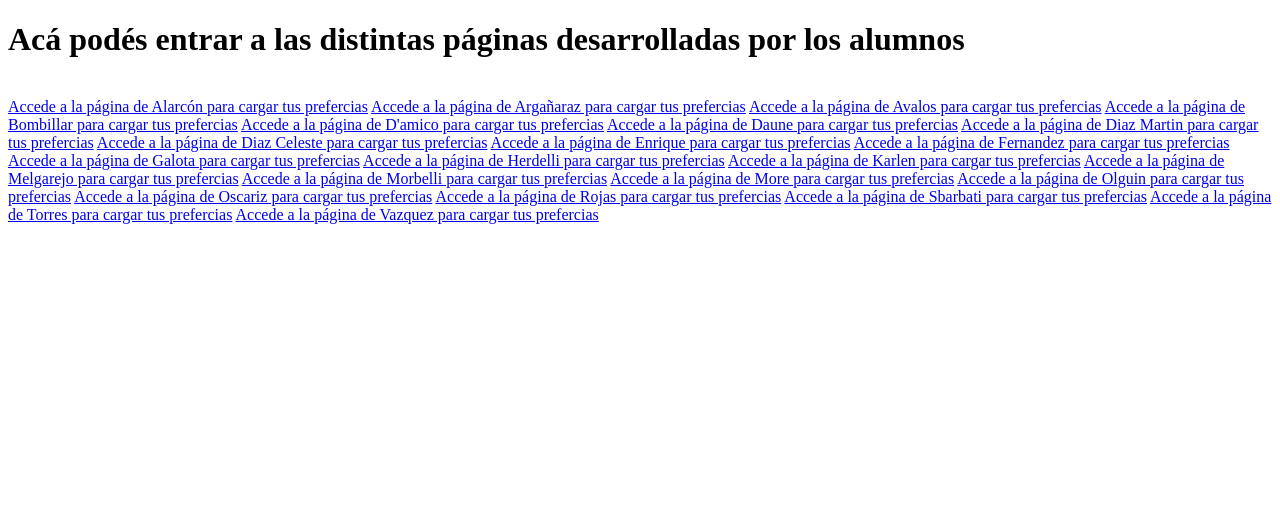
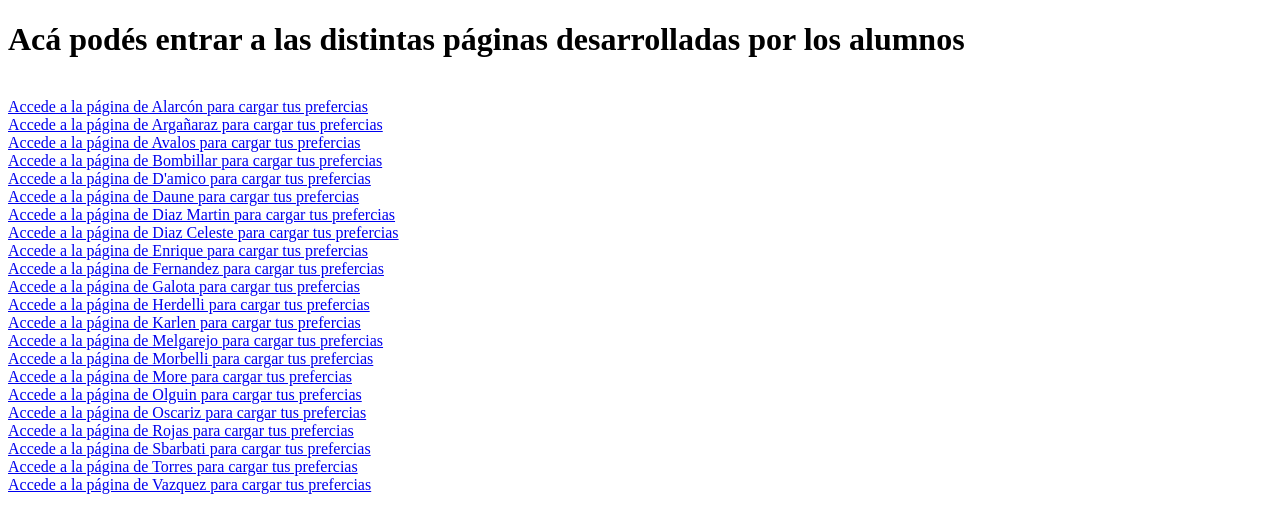
Before and after one commit to aliciaferreira/aliciaferreira.github.io, a plain HTML site: page index.html in a window 1280 px wide. Drawn offline with Linux system fonts and the light colour scheme.

Commit message:
manage display of index

```diff
--- a/index.html
+++ b/index.html
@@ -8,27 +8,27 @@
   <body>
     <h1>Acá podés entrar a las distintas páginas desarrolladas por los alumnos</h1>
     <br>
-    <a href=alarcon.html>Accede a la página de Alarcón para cargar tus prefercias</a>
-    <a href=arganiaraz.html>Accede a la página de Argañaraz para cargar tus prefercias</a>
-    <a href=avalos.html>Accede a la página de Avalos para cargar tus prefercias</a>
-    <a href=bombillar.html>Accede a la página de Bombillar para cargar tus prefercias</a>
-    <a href=damico.html>Accede a la página de D'amico para cargar tus prefercias</a>
-    <a href=daune.html>Accede a la página de Daune para cargar tus prefercias</a>
-    <a href=diaz_martin.html>Accede a la página de Diaz Martin para cargar tus prefercias</a>
-    <a href=diaz_celeste.html>Accede a la página de Diaz Celeste para cargar tus prefercias</a>
-    <a href=enrique.html>Accede a la página de Enrique para cargar tus prefercias</a>
-    <a href=fernandez.html>Accede a la página de Fernandez para cargar tus prefercias</a>
-    <a href=galota.html>Accede a la página de Galota para cargar tus prefercias</a>
-    <a href=herdelli.html>Accede a la página de Herdelli para cargar tus prefercias</a>
-    <a href=karlen.html>Accede a la página de Karlen para cargar tus prefercias</a>
-    <a href=melgarejo.html>Accede a la página de Melgarejo para cargar tus prefercias</a>
-    <a href=morbelli.html>Accede a la página de Morbelli para cargar tus prefercias</a>
-    <a href=more.html>Accede a la página de More para cargar tus prefercias</a>
-    <a href=olguin.html>Accede a la página de Olguin para cargar tus prefercias</a>
-    <a href=oscariz.html>Accede a la página de Oscariz para cargar tus prefercias</a>
-    <a href=rojas.html>Accede a la página de Rojas para cargar tus prefercias</a>
-    <a href=sbarbati.html>Accede a la página de Sbarbati para cargar tus prefercias</a>
-    <a href=torres.html>Accede a la página de Torres para cargar tus prefercias</a>
-    <a href=vazquez.html>Accede a la página de Vazquez para cargar tus prefercias</a>
+    <a href=alarcon.html>Accede a la página de Alarcón para cargar tus prefercias</a><br>
+    <a href=arganiaraz.html>Accede a la página de Argañaraz para cargar tus prefercias</a><br>
+    <a href=avalos.html>Accede a la página de Avalos para cargar tus prefercias</a><br>
+    <a href=bombillar.html>Accede a la página de Bombillar para cargar tus prefercias</a><br>
+    <a href=damico.html>Accede a la página de D'amico para cargar tus prefercias</a><br>
+    <a href=daune.html>Accede a la página de Daune para cargar tus prefercias</a><br>
+    <a href=diaz_martin.html>Accede a la página de Diaz Martin para cargar tus prefercias</a><br>
+    <a href=diaz_celeste.html>Accede a la página de Diaz Celeste para cargar tus prefercias</a><br>
+    <a href=enrique.html>Accede a la página de Enrique para cargar tus prefercias</a><br>
+    <a href=fernandez.html>Accede a la página de Fernandez para cargar tus prefercias</a><br>
+    <a href=galota.html>Accede a la página de Galota para cargar tus prefercias</a><br>
+    <a href=herdelli.html>Accede a la página de Herdelli para cargar tus prefercias</a><br>
+    <a href=karlen.html>Accede a la página de Karlen para cargar tus prefercias</a><br>
+    <a href=melgarejo.html>Accede a la página de Melgarejo para cargar tus prefercias</a><br>
+    <a href=morbelli.html>Accede a la página de Morbelli para cargar tus prefercias</a><br>
+    <a href=more.html>Accede a la página de More para cargar tus prefercias</a><br>
+    <a href=olguin.html>Accede a la página de Olguin para cargar tus prefercias</a><br>
+    <a href=oscariz.html>Accede a la página de Oscariz para cargar tus prefercias</a><br>
+    <a href=rojas.html>Accede a la página de Rojas para cargar tus prefercias</a><br>
+    <a href=sbarbati.html>Accede a la página de Sbarbati para cargar tus prefercias</a><br>
+    <a href=torres.html>Accede a la página de Torres para cargar tus prefercias</a><br>
+    <a href=vazquez.html>Accede a la página de Vazquez para cargar tus prefercias</a><br>
   </body>
 </html>
```
